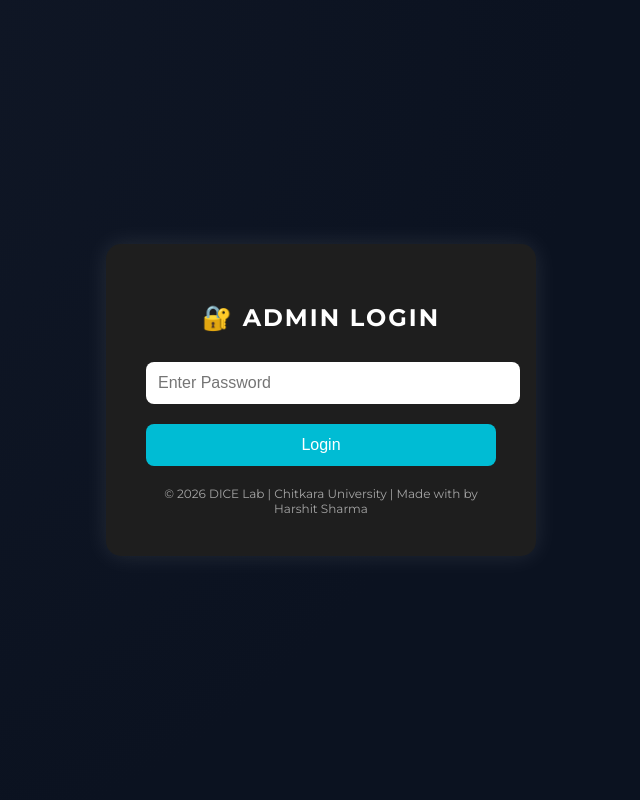
After one commit to harshitsharma0385/notice-server, a Flask app: page /login in a window 1280 px wide. The commit adds this page. Shown: the whole page, without its empty margins (319-959 px from the left). Run offline with Flask 3, Linux system fonts and the light colour scheme.

Commit message:
Added admin authentication and login page

```diff
--- a/app.py
+++ b/app.py
@@ -1,10 +1,11 @@
-from flask import Flask, request, jsonify, render_template, redirect
+from flask import Flask, request, jsonify, render_template, redirect, session, url_for
 from flask_cors import CORS
 from pymongo import MongoClient
 from datetime import datetime
 from bson.objectid import ObjectId
 
 app = Flask(__name__)
+app.secret_key = "7f93kdl29s0xv92mslq8x7a1z0pwe4rtyu6"
 CORS(app)
 
 
@@ -12,10 +13,39 @@ client = MongoClient("mongodb+srv://harshit3850_db_user:vampiremongo@cluster0.of
 db = client["notice_board"]
 collection = db["notices"]
 
+# Login Panel
+
+ADMIN_PASSWORD = "dice123"
+@app.route("/login", methods=["GET", "POST"])
+def login():
+    if(request.method == "POST"):
+        password = request.form.get("password")
+
+        if password == ADMIN_PASSWORD:
+            session["admin"] = True
+            return redirect(url_for("admin"))
+        else:
+            return render_template("login.html", error = "Wrong Password")
+    return render_template("login.html")
+    # return """
+    #     <h2>Admin Login</h2>
+    #     <form method="POST">
+    #         <input type="password" name="password" placeholder="Enter Password" required>
+    #         <button type="submit">Login</button>
+    #     </form>
+    # """
+
+@app.route("/logout")
+def logout():
+    session.pop("admin", None)
+    return redirect(url_for("login"))
+
 # Admin Panel
 
 @app.route("/")
 def admin():
+    if not session.get("admin"):
+        return redirect(url_for("login"))
     notices = list(collection.find().sort("created_at", -1))
     return render_template("admin.html", notices=notices)
 
@@ -23,6 +53,8 @@ def admin():
 
 @app.route("/add", methods=["POST"])
 def add_notice():
+    if not session.get("admin"):
+        return redirect(url_for("login"))
     title = request.form["title"]
     description = request.form["description"]
     # expiry = datetime.strptime(request.form["expiry"], "%Y-%m-%d")
@@ -41,6 +73,8 @@ def add_notice():
 
 @app.route("/delete/<id>")
 def delete_notice(id):
+    if not session.get("admin"):
+        return redirect(url_for("login"))
     collection.delete_one({"_id": ObjectId(id)})
     return redirect("/")
 
--- /dev/null
+++ b/templates/login.html
@@ -0,0 +1,84 @@
+<!DOCTYPE html>
+<html>
+<head>
+    <title>Admin Login - Digital Notice Board</title>
+    <meta name="viewport" content="width=device-width, initial-scale=1.0">
+    <link rel="preconnect" href="https://fonts.googleapis.com">
+<link rel="preconnect" href="https://fonts.gstatic.com" crossorigin>
+<link href="https://fonts.googleapis.com/css2?family=Montserrat:ital,wght@0,100..900;1,100..900&display=swap" rel="stylesheet">
+    <style>
+        body {
+            margin: 0;
+            padding: 0;
+            background: radial-gradient(circle at top left, #111827, #0b1220 60%);
+            font-family: "Montserrat", sans-serif;
+            color: white;
+            display: flex;
+            justify-content: center;
+            align-items: center;
+            height: 100vh;
+        }
+
+        .login-container {
+            background: #1e1e1e;
+            padding: 40px;
+            border-radius: 15px;
+            width: 350px;
+            box-shadow: 0 0 25px rgba(255, 255, 255, 0.1);
+            text-align: center;
+        }
+
+        .login-container h2 {
+            margin-bottom: 30px;
+            letter-spacing: 2px;
+        }
+
+        input[type="password"] {
+            width: 100%;
+            padding: 12px;
+            border-radius: 8px;
+            border: none;
+            margin-bottom: 20px;
+            font-size: 16px;
+        }
+
+        button {
+            width: 100%;
+            padding: 12px;
+            border-radius: 8px;
+            border: none;
+            background: #00bcd4;
+            color: white;
+            font-size: 16px;
+            cursor: pointer;
+            transition: 0.3s ease;
+        }
+
+        button:hover {
+            background: #0097a7;
+        }
+
+        .footer {
+            margin-top: 20px;
+            font-size: 12px;
+            opacity: 0.6;
+        }
+    </style>
+</head>
+<body>
+
+    <div class="login-container">
+        <h2>🔐 ADMIN LOGIN</h2>
+
+        <form method="POST">
+            <input type="password" name="password" placeholder="Enter Password" required>
+            <button type="submit">Login</button>
+        </form>
+
+        <div class="footer">
+            © 2026 DICE Lab | Chitkara University | Made with by Harshit Sharma
+        </div>
+    </div>
+
+</body>
+</html>
```
Also changed, not shown: static/style.css (+30 -0 lines), templates/admin.html (+5 -4 lines).
